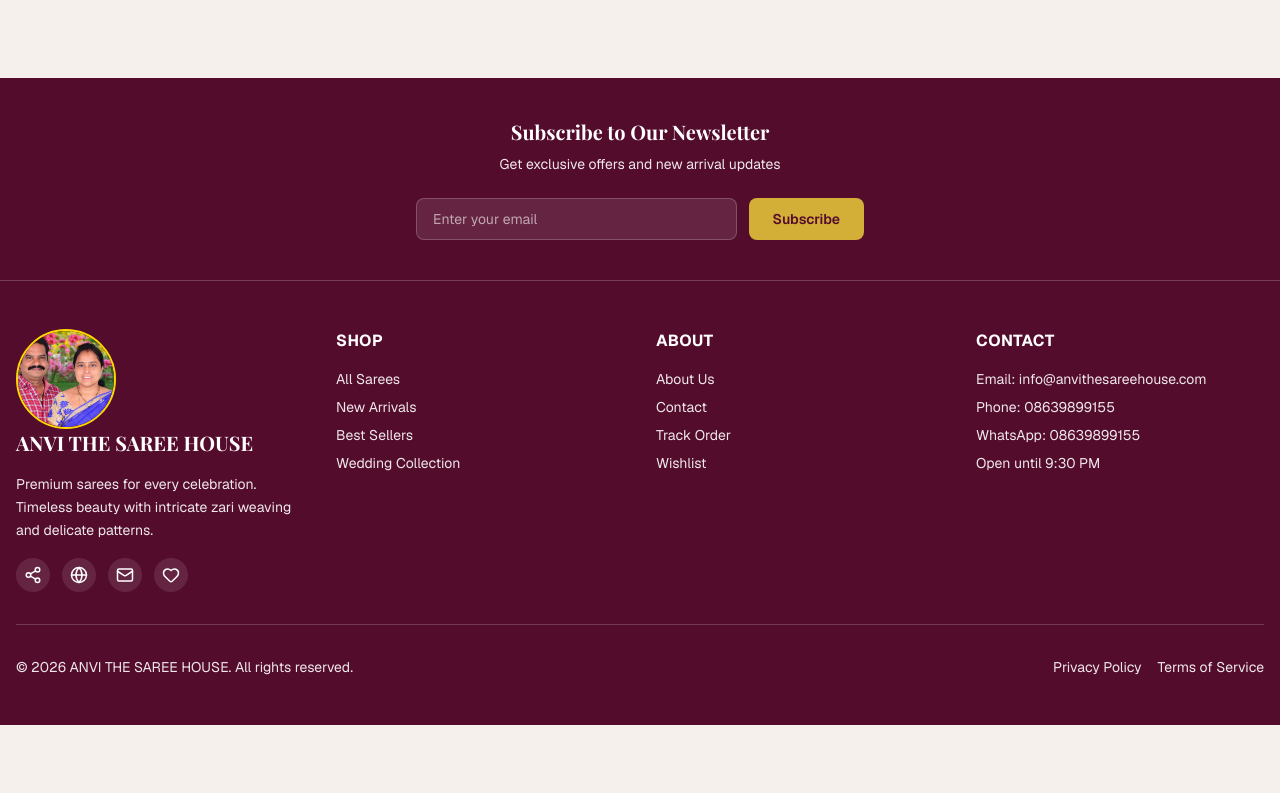
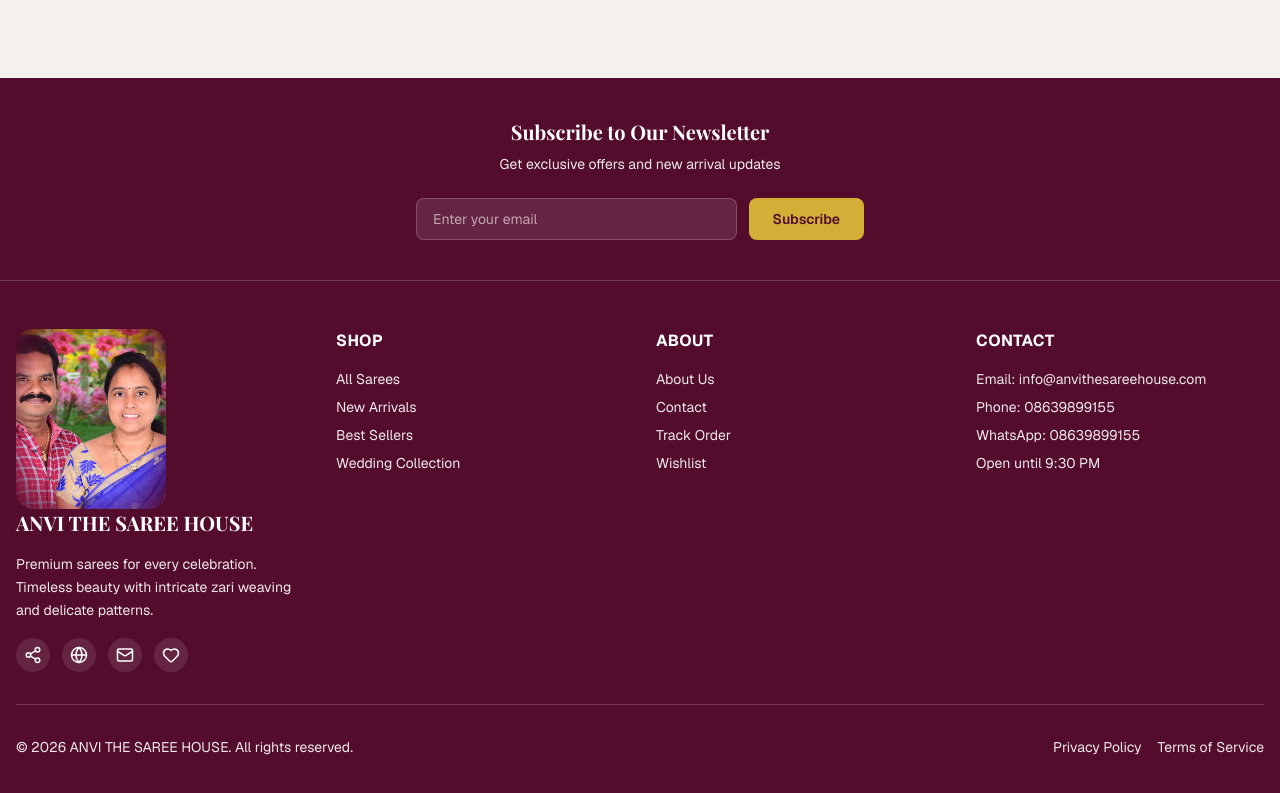
Before and after one commit to PechettiLakshmiVenkataSiddu/ANVI-THE-SAREE-HOUSE, a Next.js app: page / in a window 1280 px wide. Shown: the part 3187-3980 px from the top of the page. Before the commit the page ends 3912 px from the top, so only its background shows below. Built offline with nearby package versions, Linux system fonts and the light colour scheme; no server answers; the database is empty; a web font is replaced by a local one.

Commit message:
add ownner photo

```diff
--- a/components/layout/Footer.tsx
+++ b/components/layout/Footer.tsx
@@ -12,7 +12,7 @@ export default function Footer() {
       <div className="max-w-7xl mx-auto px-4 py-12">
         <div className="grid grid-cols-1 md:grid-cols-2 lg:grid-cols-4 gap-8 mb-8">
           <div>
-            <img src="/images/owner.jpg" alt="Owner" style={{ width: '100px', height: '100px', borderRadius: '50%', objectFit: 'cover', border: '2px solid gold' }} />
+            <img src="/images/owner.jpg" alt="Owner" style={{ display: 'block', width: '150px', height: '180px', borderRadius: '16px', objectFit: 'cover', WebkitMaskImage: 'radial-gradient(ellipse at center, black 60%, transparent 100%)', maskImage: 'radial-gradient(ellipse at center, black 60%, transparent 100%)' }} />
             <h4 className="font-serif text-xl font-bold mb-4">ANVI THE SAREE HOUSE</h4>
             <p className="text-sm opacity-90 leading-relaxed">
               Premium sarees for every celebration. Timeless beauty with intricate zari weaving and delicate patterns.
```
